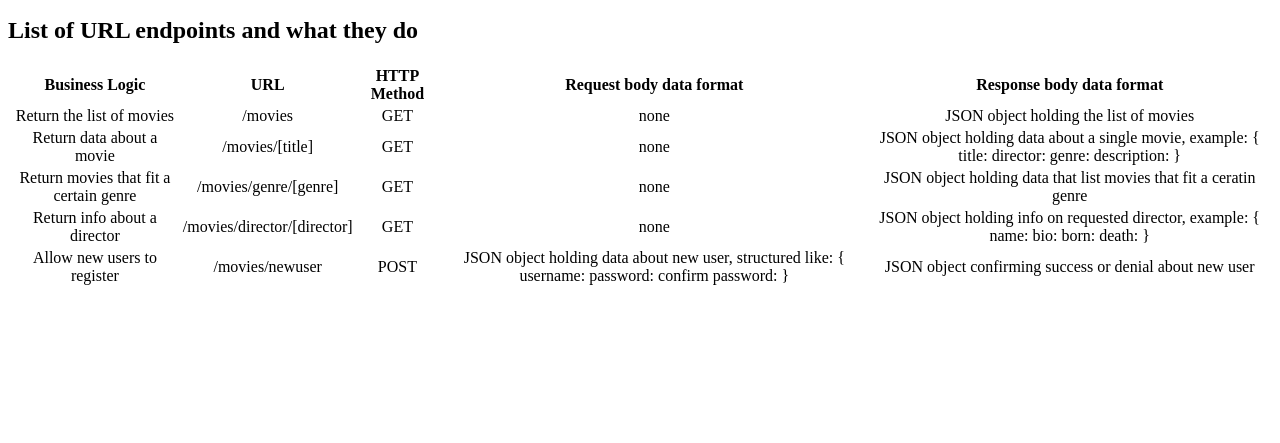
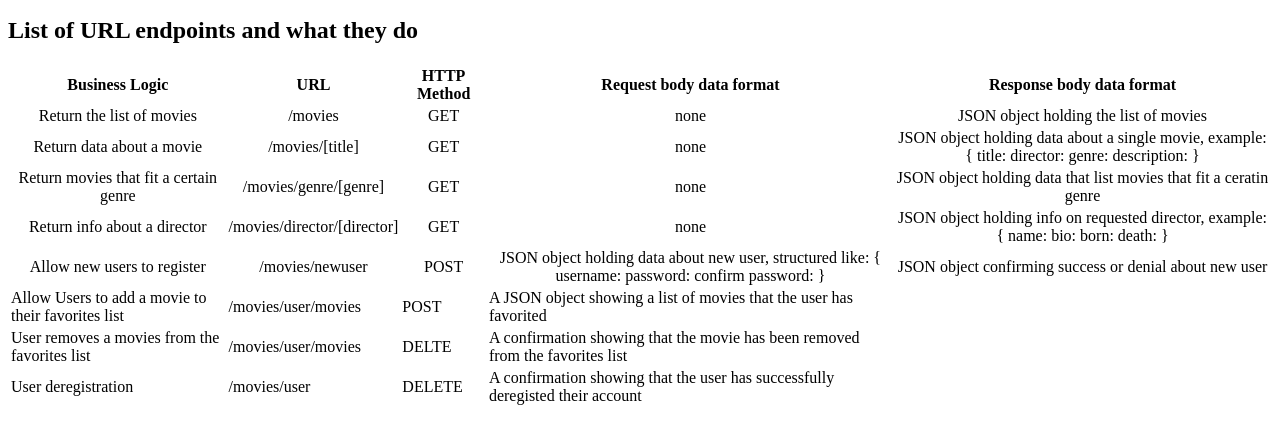
Before and after one commit to zmccoll/movie_api, a website: page public/documentation.html in a window 1280 px wide. Shown: the part 137-580 px from the top of the page. Drawn offline with Linux system fonts and the light colour scheme.

Commit message:
update documentation.html
added more endpoints for different types of user requests

```diff
--- a/public/documentation.html
+++ b/public/documentation.html
@@ -82,7 +82,22 @@
                     <td>JSON object confirming success or denial about new user</td>
                 </tr>
                 <tr>
-
+                    <td>Allow Users to add a movie to their favorites list</td>
+                    <td>/movies/user/movies</td>
+                    <td>POST</td>
+                    <td>A JSON object showing a list of movies that the user has favorited</td>
+                </tr>
+                <tr>
+                    <td>User removes a movies from the favorites list</td>
+                    <td>/movies/user/movies</td>
+                    <td>DELTE</td>
+                    <td>A confirmation showing that the movie has been removed from the favorites list</td>
+                </tr>
+                <tr>
+                    <td>User deregistration</td>
+                    <td>/movies/user</td>
+                    <td>DELETE</td>
+                    <td>A confirmation showing that the user has successfully deregisted their account</td>
                 </tr>
             </tbody>
         </table>
```
